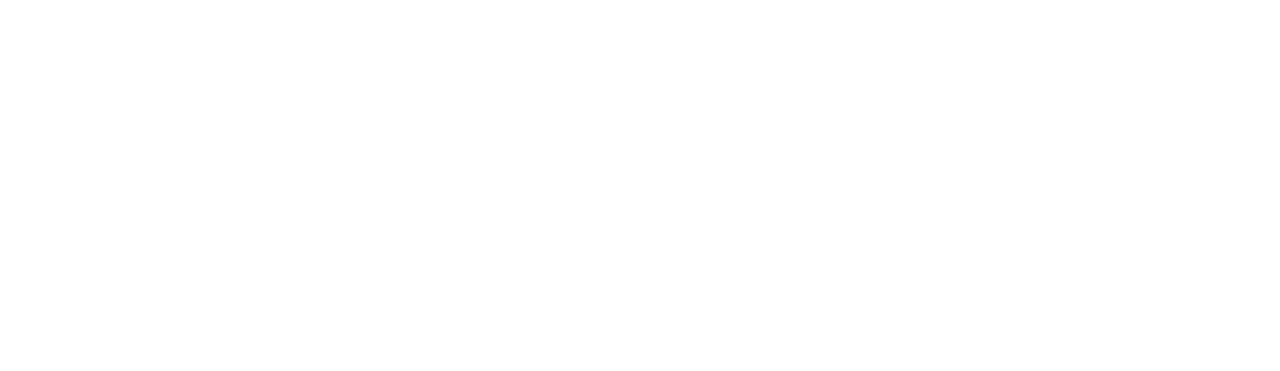
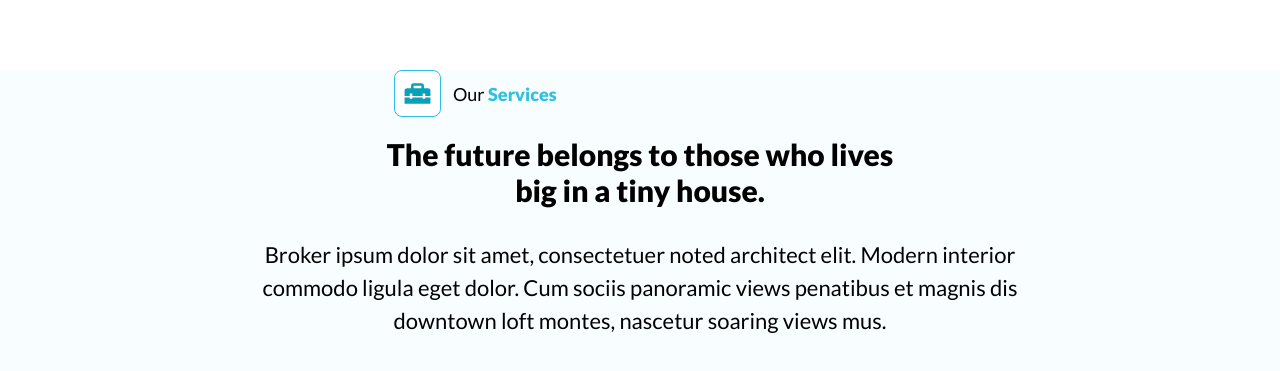
Before and after one commit to moisens/tiny-is-the-new-big, a React (Vite) app in the folder frontend/: page / in a window 1280 px wide. Shown: the part 1969-2340 px from the top of the page. Before the commit the page ends 2039 px from the top, so only its background shows below. Built offline with nearby package versions, Linux system fonts and the light colour scheme.

Commit message:
services component + css + modified about css

```diff
--- a/frontend/src/components/home/about/about.scss
+++ b/frontend/src/components/home/about/about.scss
@@ -143,6 +143,7 @@
   height: auto;
   //background-color: lightgray;
   padding-right: 40px;
+  z-index: 100;
 
   .about__company {
     //background-color: lightslategray;
@@ -181,7 +182,7 @@
   }
   .about__desc {
     .about__title__H2 {
-      font-size: 30px;
+      font-size: 1.875rem;
       font-weight: bold;
       padding-bottom: 20px;
     }
--- /dev/null
+++ b/frontend/src/components/home/services/Service.tsx
@@ -0,0 +1,29 @@
+import "./services.scss";
+import Services from "../../../assets/services.svg";
+
+const Service = () => {
+  return (
+    <section className="services__container">
+      <div className="services__content">
+        <div className="services__illu__title">
+          <div className="services__illu">
+            <img src={Services} alt="" />
+          </div>
+          <h4 className="services__title__H4">
+            Our <span className="span__title">Services</span>
+          </h4>
+        </div>
+        <h2 className="services__title__H2">
+          The future belongs to those who lives big in a tiny house.
+        </h2>
+      </div>
+      <p className="services__description__P">
+        Broker ipsum dolor sit amet, consectetuer noted architect elit. Modern
+        interior commodo ligula eget dolor. Cum sociis panoramic views penatibus
+        et magnis dis downtown loft montes, nascetur soaring views mus.
+      </p>
+    </section>
+  );
+};
+
+export default Service;
--- /dev/null
+++ b/frontend/src/components/home/services/services.scss
@@ -0,0 +1,62 @@
+.services__container {
+  max-width: 100vw;
+  height: auto;
+  background-color: #F8FEFF;
+  padding-bottom: 200px;
+}
+
+.services__content {
+  //background-color: #05788c;
+  padding: 0 0 30px;
+  width: 40%;
+  margin: 0 auto;
+
+  .services__illu__title {
+    display: flex;
+    justify-content: flex-start;
+    align-items: center;
+    gap: 12px;
+    padding: 0 0 19px 10px;
+
+    .services__illu {
+      width: 47px;
+      height: 47px;
+      background-color: #fff;
+      border: solid 0.4px #2dc1df;
+      border-radius: 8px;
+      display: flex;
+      justify-content: center;
+      align-items: center;
+
+      img {
+        width: 70%;
+        background-size: contain;
+        object-fit: contain;
+      }
+    }
+    .services__title__H4 {
+      font-size: 1.125rem;
+      font-weight: 400;
+
+      .span__title {
+        font-weight: 600;
+        color: #2dc1df;
+      }
+    }
+  }
+  .services__title__H2 {
+    font-size: 1.875rem;
+    font-weight: bold;
+    text-align: center;
+    line-height: 1.2;
+  }
+}
+
+.services__description__P {
+  //background-color: red;
+  text-align: center;
+  width: 66%;
+  margin: 0 auto;
+  font-size: 1.375rem;
+  line-height: 1.5;
+}
--- a/frontend/src/pages/Home.tsx
+++ b/frontend/src/pages/Home.tsx
@@ -2,6 +2,7 @@
 import Header from "../components/home/header/Header";
 import Partner from "../components/home/partners/Partner";
 import About from "../components/home/about/About";
+import Service from "../components/home/services/Service";
 
 const Home = () => {
   return (
@@ -9,6 +10,7 @@
       <Header />
       <Partner />
       <About />
+      <Service />
     </div>
   )
 }
```
Also changed, not shown: frontend/src/assets/services.svg (added).
